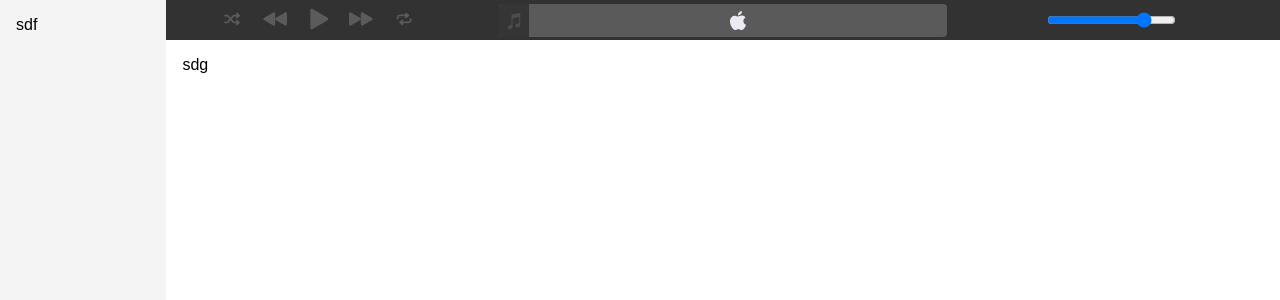
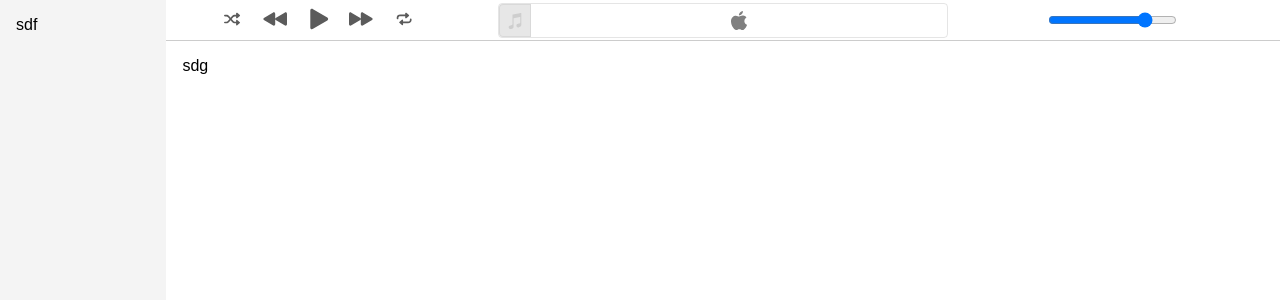
Before and after one commit to LironeFitoussi/Apple-Music, a React (Vite) app: page / in a window 1280 px wide. Shown: the top 300 px of the page. Built offline with nearby package versions, Linux system fonts and the light colour scheme; a web font is replaced by a local one.

Commit message:
Reset to base light mode

```diff
--- a/src/Root/Root.css
+++ b/src/Root/Root.css
@@ -7,12 +7,17 @@
 
 header {
   grid-column: 2;
-  background-color: #323232;
   color: white;
   text-align: center;
   padding: 0.4rem;
   height: 4vh;
   overflow: hidden;
+  display: grid;
+  grid-template-columns: 1fr 1fr 1fr;
+  align-items: center;
+  justify-content: space-between;
+  padding: 0.25rem;
+  border-bottom: 1px solid #ccc;
 }
 
 main {
--- a/src/components/Header/Header.module.css
+++ b/src/components/Header/Header.module.css
@@ -2,11 +2,3 @@
     /* background-color: aqua; */
     margin: 0;
 }
-
-.header {
-    display: grid;
-    grid-template-columns: 1fr 1fr 1fr;
-    align-items: center;
-    justify-content: space-between;
-    padding: .25rem;
-}
--- a/src/components/MusicPlayer/MusicPlayer.jsx
+++ b/src/components/MusicPlayer/MusicPlayer.jsx
@@ -12,7 +12,7 @@ const MusicPlayer = () => {
         />
       </audio>
       <div className={styles.imageContainer}>
-        <img src={currentTrack.cover} alt="" />
+        <img className="blank-icon" src={currentTrack.cover} alt="" />
       </div>
       <div className={styles.trackContainer}>
         {currentTrack.url === null ? (
--- a/src/components/MusicPlayer/MusicPlayer.module.css
+++ b/src/components/MusicPlayer/MusicPlayer.module.css
@@ -1,16 +1,10 @@
 .musicPlayer {
-    background-color: #5a5a5a;
     width: 35vw;
     height: 100%;
     border-radius: .25rem;
     display: flex;
     flex-direction: row;
-}
-
-.imageContainer img {
-    width: 100%;
-    height: 2.5vh;
-    border-radius: .25rem 0 0 .25rem;
+    border: 1px solid #cccccc80;
 }
 
 .imageContainer {
@@ -18,7 +12,14 @@
     display: flex;
     justify-content: center;
     align-items: center;
-    background-color: #353535;
+    background-color: #3535351e;
+    border-radius: .25rem 0 0 .25rem;
+    border: 1px solid #cccccc80;
+}
+
+.imageContainer img {
+    width: 100%;
+    height: 2.5vh;
     border-radius: .25rem 0 0 .25rem;
 }
 
--- a/src/styles.css
+++ b/src/styles.css
@@ -8,3 +8,7 @@ body {
     padding: 0;
     margin: 0;
 }
+
+.blank-icon {
+    opacity: .1;
+}
```
Also changed, not shown: public/images/apple-logo.svg, public/images/blank-track.svg.
